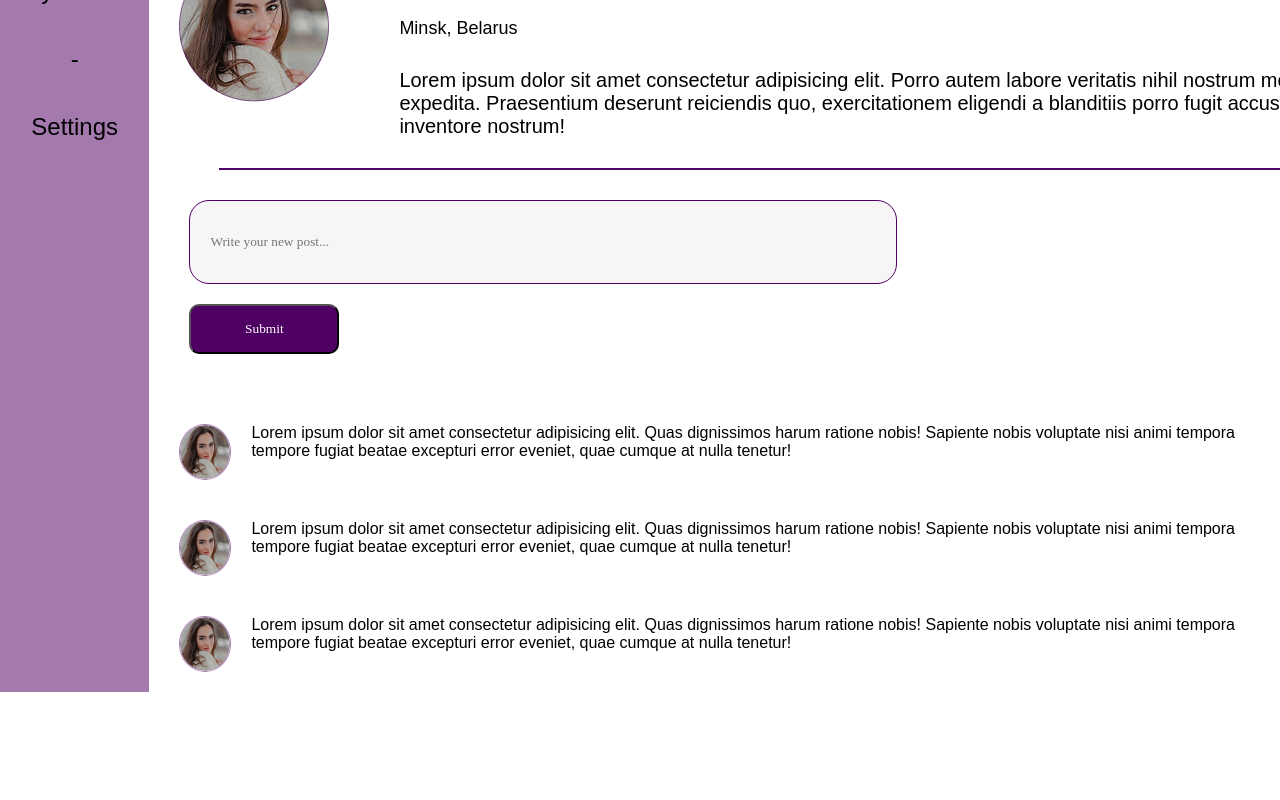
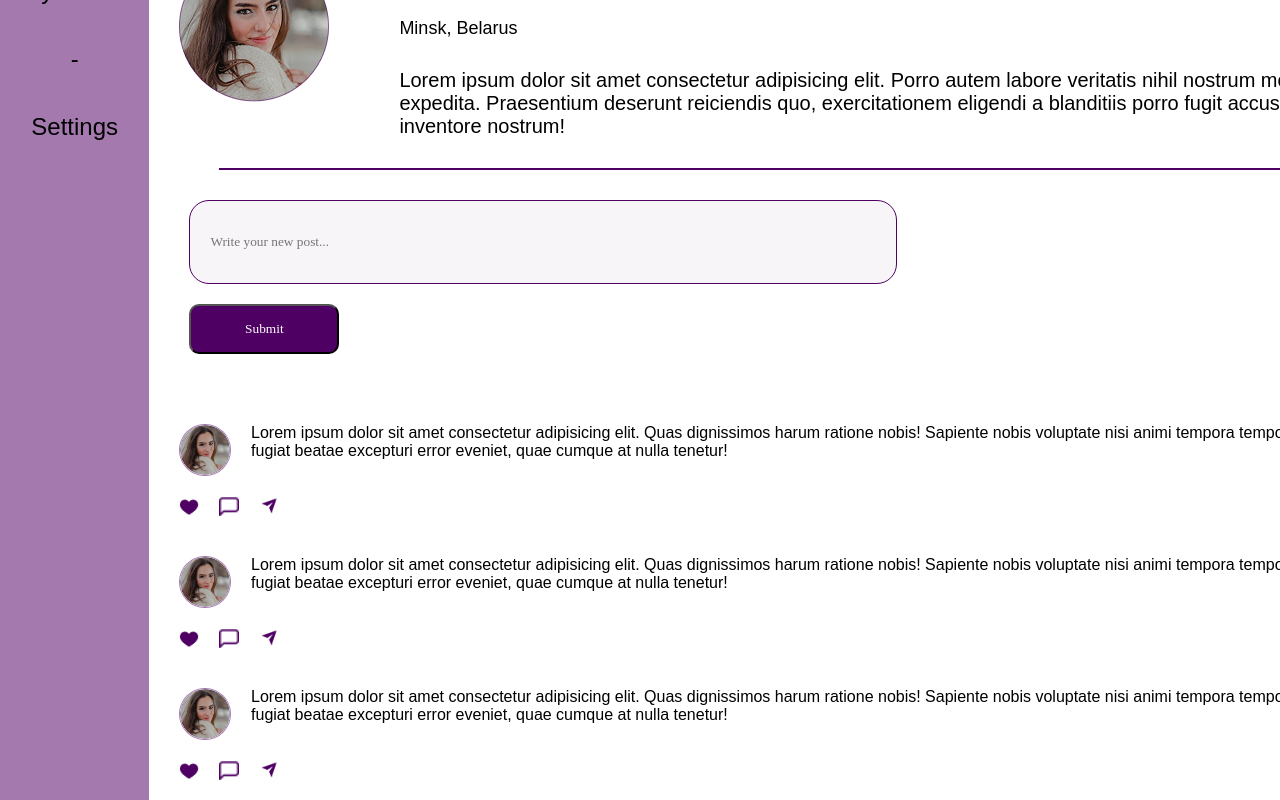
Before and after one commit to Olga841/amethyst, a React (Create React App) app: page / in a window 1280 px wide. Shown: the part 479-1279 px from the top of the page. Before the commit the page ends 1171 px from the top, so only its background shows below. Built offline with nearby package versions, Linux system fonts and the light colour scheme; a web font is replaced by a local one.

Commit message:
add: icons of likes, comments & share

```diff
--- a/src/components/Posts/PostItem/PostItem.jsx
+++ b/src/components/Posts/PostItem/PostItem.jsx
@@ -8,12 +8,14 @@ const PostItem = (props) => {
   return (
     <div className={s.PostItem}>
       <div className={s.PostItem_wrapper}>
-        <img src={props.avatar} alt="avatar" className={s.PostItem_img} />
-        <div className={s.PostItem_text}>{props.message}</div>
-        <div className="PostItem_icons">
-          <img src={like} alt="like" className="PostItem_icon" />
-          <img src={comment} alt="comments" className="PostItem_icon" />
-          <img src={share} alt="share" className="PostItem_icon" />
+        <div className={s.PostItem_container}>
+          <img src={props.avatar} alt="avatar" className={s.PostItem_img} />
+          <div className={s.PostItem_text}>{props.message}</div>
+        </div>
+        <div className={s.PostItem_icons}>
+          <img src={like} alt="like" className={s.PostItem_icon} />
+          <img src={comment} alt="comments" className={s.PostItem_icon} />
+          <img src={share} alt="share" className={s.PostItem_icon} />
         </div>
       </div>
     </div>
--- a/src/components/Posts/PostItem/PostItem.module.css
+++ b/src/components/Posts/PostItem/PostItem.module.css
@@ -6,16 +6,25 @@
 .PostItem_wrapper
 {
     padding: 20px;
+}
+
+.PostItem_container
+{
     display: flex;
-    /* flex-direction: column; */
     text-align: left;
     column-gap: 20px;
 }
+
+/* .PostItem_icons
+{
+
+} */
 
 .PostItem_img
 {
     display: block;
     width: 50px;
+    height: 50px;
     border: 1px solid #a47aae;
     border-radius: 50%;
 
@@ -24,14 +33,18 @@
 /* .PostItem_text
 {
 
-}
+} */
 
 .PostItem_icons
 {
+    margin-top: 20px;
+    display: flex;
+    gap: 20px;
 
 }
 
 .PostItem_icon
 {
-
-} */
+    display: block;
+    width: 20px;
+}
```
